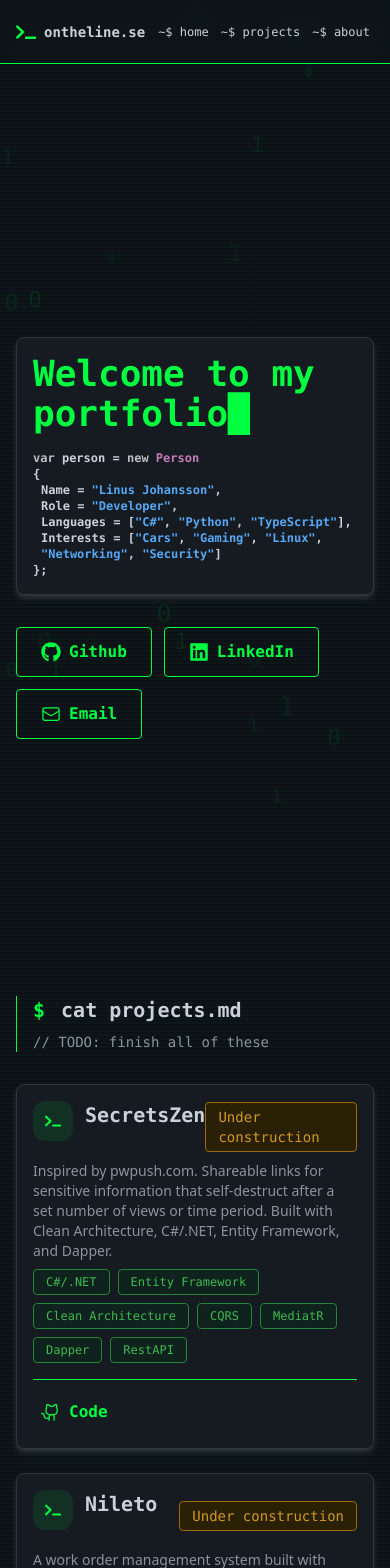
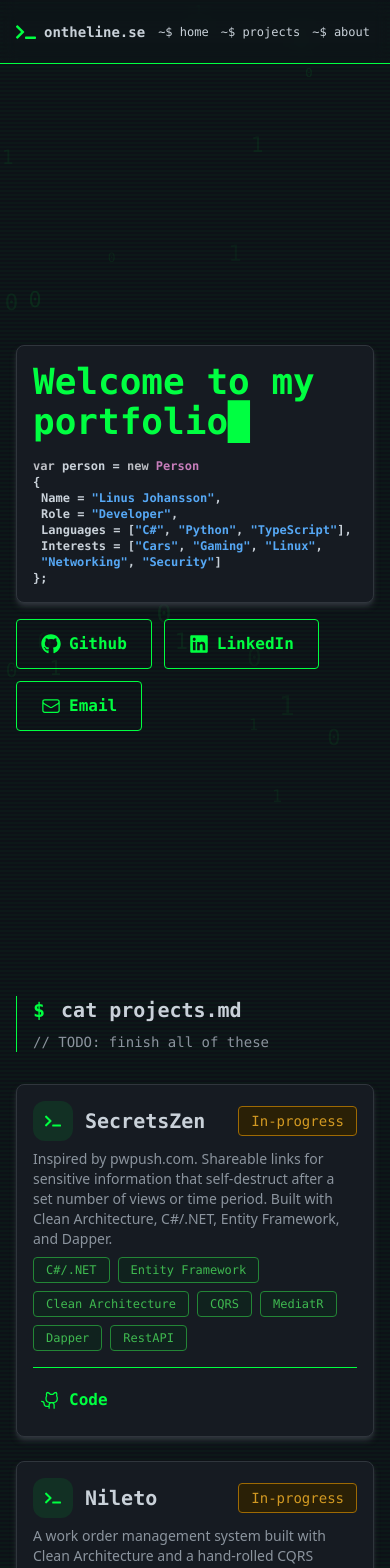
Before and after one commit to linusjohansson-se/Portfolio, a React (Vite) app: page / in a window 390 px wide. Shown: the top 1568 px of the page. Built offline with nearby package versions, Linux system fonts and the light colour scheme.

Commit message:
Improves project page and UI elements
Refactors the project page to enhance responsiveness and user experience.
Updates the project status to "In-progress" for better clarity.
Adjusts spacing and alignment of UI elements for improved visual appeal.

```diff
--- a/src/App.tsx
+++ b/src/App.tsx
@@ -7,8 +7,8 @@ function App() {
   return (
     <MainLayout>
       <div id="home" className="scroll-mt-24"><HomePage /></div>
-      <div id="projects" className="scroll-mt-24"><ProjectsPage /></div>
-      <div id="about" className="scroll-mt-24"><AboutPage /></div>
+      <div id="projects" className="scroll-mt-24 sm:scroll-mt-34"><ProjectsPage /></div>
+      <div id="about" className="scroll-mt-24 sm:scroll-mt-0"><AboutPage /></div>
     </MainLayout>
   );
 }
--- a/src/components/atoms/ProjectHeader.tsx
+++ b/src/components/atoms/ProjectHeader.tsx
@@ -6,7 +6,7 @@ interface Props {
 
 export default function ProjectHeader({ Headline }: Props) {
   return (
-    <div className="flex flex-row justify-center mb-3 font-mono">
+    <div className="flex flex-row justify-center items-center font-mono">
       <div className="bg-green-accent rounded-xl">
         <FaTerminal className="p-3 w-10 h-10" />
       </div>
--- a/src/components/atoms/Status.tsx
+++ b/src/components/atoms/Status.tsx
@@ -20,7 +20,7 @@ export default function Status({ status }: Props) {
       text = "text-text-gray-accent";
       border = "border-border-gray-accent";
       break;
-    case ProjectStatus.UnderConstruction:
+    case ProjectStatus.InProgess:
       bg = "bg-dark-yellow-accent";
       text = "text-text-yellow-accent";
       border = "border-border-yellow-accent";
@@ -32,7 +32,7 @@ export default function Status({ status }: Props) {
   }
 
   return (
-    <div className={`${bg} ${border} border px-3 py-1 rounded`}>
+    <div className={`${bg} ${border} border px-3 py-1 rounded text-nowrap justify-center items-center`}>
       <h1 className={`font-mono text-sm ${text}`}>{status}</h1>
     </div>
   );
--- a/src/components/pages/HomePage.tsx
+++ b/src/components/pages/HomePage.tsx
@@ -9,7 +9,7 @@ export default function HomePage() {
       <div className="flex flex-col flex-1 items-center justify-center min-h-screen max-w-full">
         <div className="flex flex-col w-full">
           <ProfileCard />
-          <div className="flex flex-row flex-wrap self-start pt-8 gap-3">
+          <div className="flex flex-row flex-wrap self-start pt-4 sm:pt-8 gap-3">
             <Button onClick={() => window.open("https://www.github.com/linusjohansson-se/", "_blank")}>
               <FaGithub className="w-5 h-5 shrink-0" />
               <h1>Github</h1>
--- a/src/components/pages/ProjectsPage.tsx
+++ b/src/components/pages/ProjectsPage.tsx
@@ -20,7 +20,7 @@ export default function ProjectsPage() {
               description={
                 "Inspired by pwpush.com. Shareable links for sensitive information that self-destruct after a set number of views or time period. Built with Clean Architecture, C#/.NET, Entity Framework, and Dapper."
               }
-              status={<Status status={ProjectStatus.UnderConstruction} />}
+              status={<Status status={ProjectStatus.InProgess} />}
               tags={
                 <TagsSection
                   tags={
@@ -43,7 +43,7 @@ export default function ProjectsPage() {
               description={
                 "A work order management system built with Clean Architecture and a hand-rolled CQRS implementation. The standout feature is its adaptive database design, where users can define custom fields that are dynamically added as real columns via ALTER TABLE, giving teams full flexibility while preserving query performance."
               }
-              status={<Status status={ProjectStatus.UnderConstruction} />}
+              status={<Status status={ProjectStatus.InProgess} />}
               tags={
                 <TagsSection
                   tags={
@@ -66,7 +66,7 @@ export default function ProjectsPage() {
               description={
                 "A fun project where I built a REST API for tracking competitive game results and Elo ratings. Records match results, automatically recalculates ratings using the standard Elo formula, and exposes a clean HTTP API for client consumption."
               }
-              status={<Status status={ProjectStatus.UnderConstruction} />}
+              status={<Status status={ProjectStatus.InProgess} />}
               tags={
                 <TagsSection
                   tags={
--- a/src/types/projectStatus.ts
+++ b/src/types/projectStatus.ts
@@ -1,5 +1,5 @@
 export const ProjectStatus = {
-  UnderConstruction: "Under construction",
+  InProgess: "In-progress",
   Live: "Live",
   Scraped: "Scraped",
 } as const;
```
